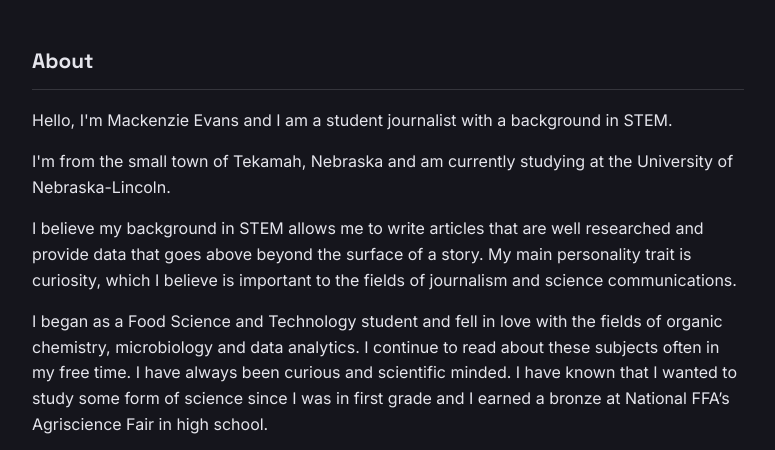
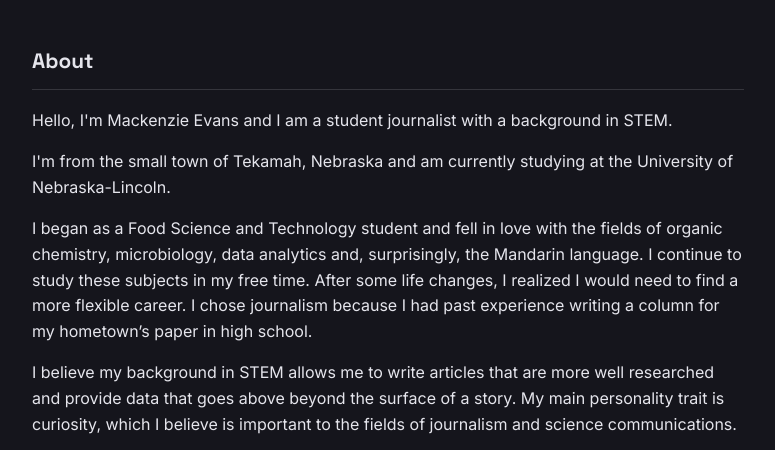
Before and after one commit to MackenzieJEvans/MackenzieJEvans.github.io, a plain HTML site: page index.html in a window 1280 px wide. Shown: the part 414-864 px from the top of the page, without its empty margins (252-1027 px from the left). Drawn offline with Linux system fonts and the light colour scheme.

Commit message:
Update index.html

```diff
--- a/index.html
+++ b/index.html
@@ -214,11 +214,9 @@
 
 <p class="lead">I'm from the small town of Tekamah, Nebraska and am currently studying at the University of Nebraska-Lincoln.</p>
 
-<p class="lead">I believe my background in STEM allows me to write articles that are well researched and provide data that goes above beyond the surface of a story. My main personality trait is curiosity, which I believe is important to the fields of journalism and science communications.</p>
+<p class="lead">I began as a Food Science and Technology student and fell in love with the fields of organic chemistry, microbiology, data analytics and, surprisingly, the Mandarin language. I continue to study these subjects in my free time. After some life changes, I realized I would need to find a more flexible career. I chose journalism because I had past experience writing a column for my hometown’s paper in high school.</p>
 
-<p class="lead">I began as a Food Science and Technology student and fell in love with the fields of organic chemistry, microbiology and data analytics. I continue to read about these subjects often in my free time. I have always been curious and scientific minded. I have known that I wanted to study some form of science since I was in first grade and I earned a bronze at National FFA’s Agriscience Fair in high school.</p>
-
-<p class="lead">However, I began to experience health issues my junior year of college and found that I needed a more flexible career. I chose journalism because I had past experience writing a column for my hometown’s paper (Burt County Plaindealer) while in high school and enjoyed writing.</p>
+<p class="lead">I believe my background in STEM allows me to write articles that are more well researched and provide data that goes above beyond the surface of a story. My main personality trait is curiosity, which I believe is important to the fields of journalism and science communications.</p>
 
 <p class="lead">As I’ve studied journalism, I’ve found ways to apply my research and data skills to my articles. I am a STEM student at heart and I apply those skills to my writing. </p>
 
```
